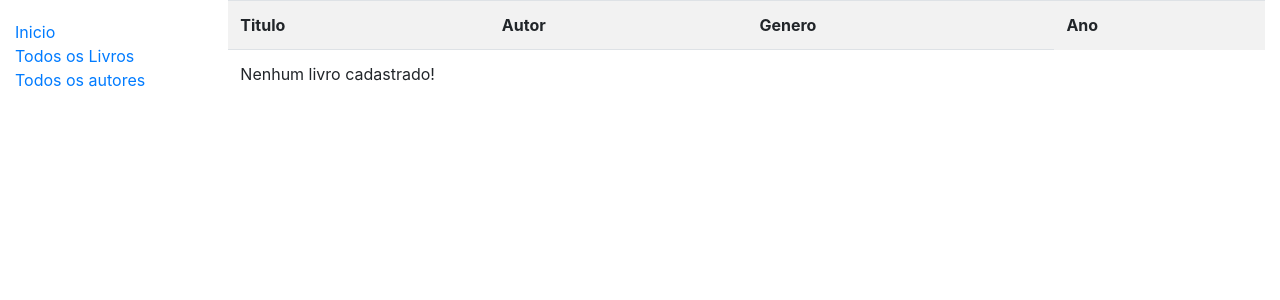
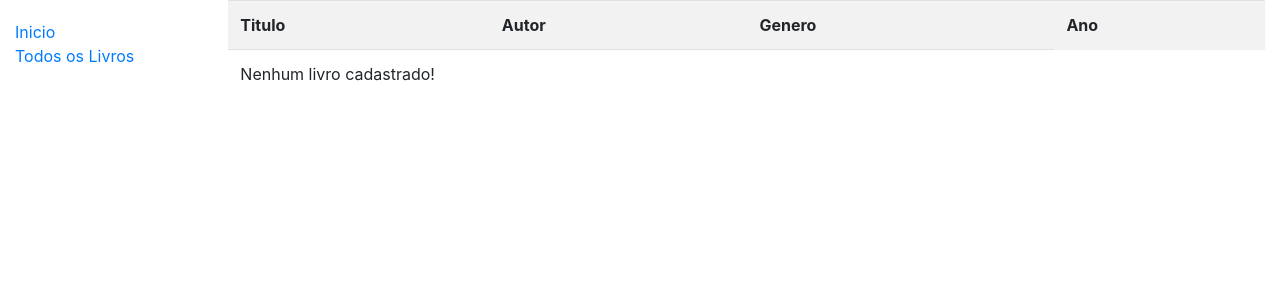
Before and after one commit to freireguilherme/projetoSD, a Django app: template sal/aluguel/templates/listar_livros.html in a window 1280 px wide. Shown: the top 300 px of the page. Run offline with Django 3.2, Linux system fonts and the light colour scheme; the template is opened without the code that fills it, so the values that code supplies are empty; some libraries are stand-ins or nearby versions.

Commit message:
remove listar todos autores; add link to listar livros

```diff
--- a/sal/aluguel/templates/base_generic.html
+++ b/sal/aluguel/templates/base_generic.html
@@ -16,8 +16,7 @@
       {% block sidebar %}
         <ul class="sidebar-nav">
           <li><a href="{% url 'index' %}">Inicio</a></li>
-          <li><a href="">Todos os Livros</a></li>
-          <li><a href="">Todos os autores</a></li>
+          <li><a href="{% url 'listar-livros' %}">Todos os Livros</a></li>
         </ul>
       {% endblock %}
       </div>
```
